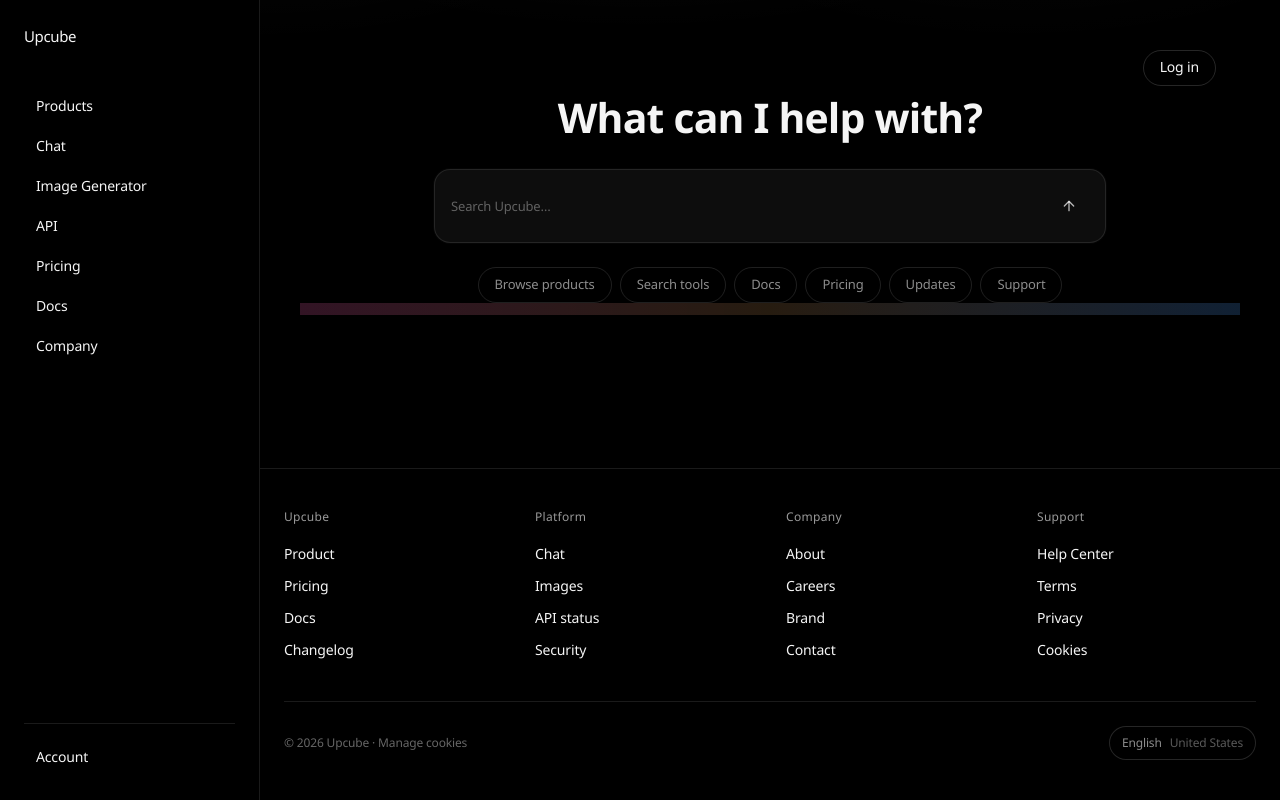
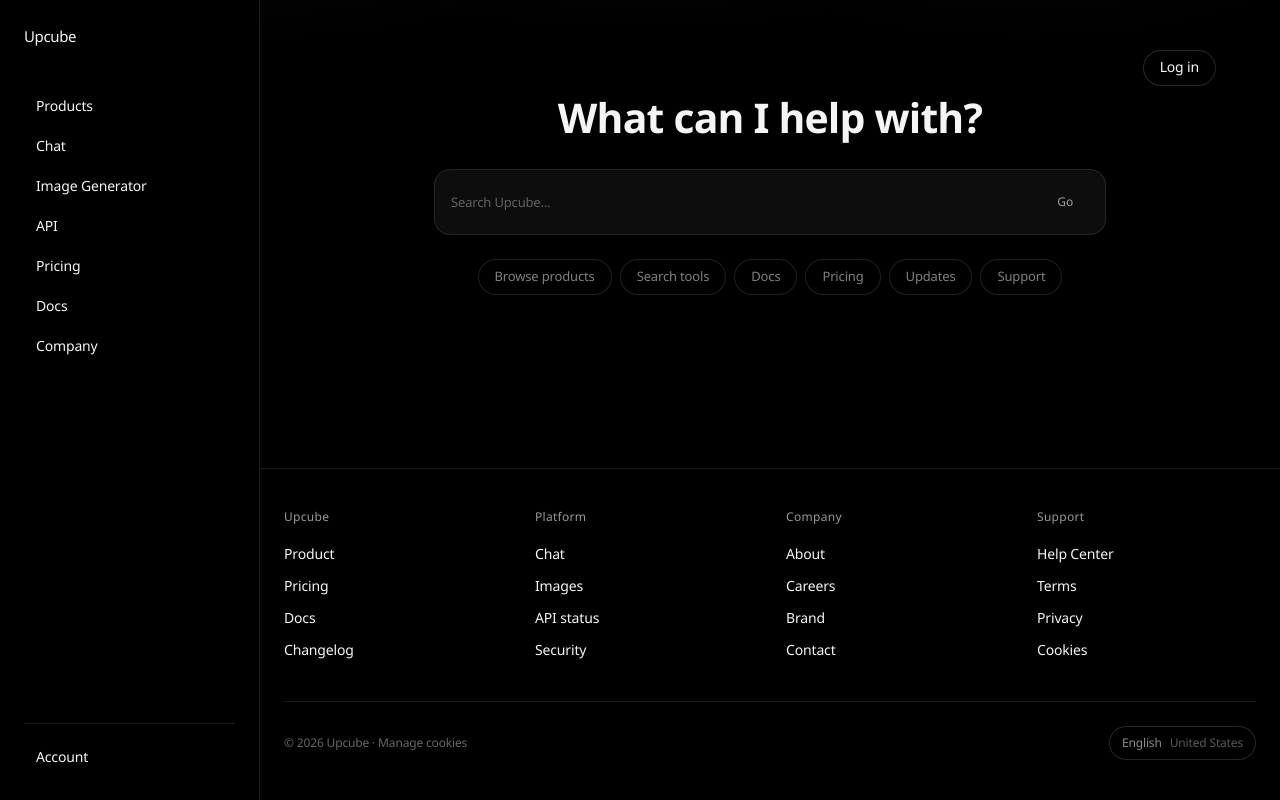
Before and after one commit to shadabchow-ui/upcube-frontend, a Next.js app: page / in a window 1280 px wide. Built offline with nearby package versions, Linux system fonts and the light colour scheme.

Commit message:
Update page.tsx

```diff
--- a/app/page.tsx
+++ b/app/page.tsx
@@ -1,8 +1,14 @@
-import Link from 'next/link'
-import { Button } from '@/components/ui/button'
-import { ArrowUp } from 'lucide-react'
+import Link from "next/link"
+import { Button } from "@/components/ui/button"
 
-const chips = ['Browse products', 'Search tools', 'Docs', 'Pricing', 'Updates', 'Support']
+const chips = [
+  "Browse products",
+  "Search tools",
+  "Docs",
+  "Pricing",
+  "Updates",
+  "Support",
+]
 
 export default function Home() {
   return (
@@ -11,7 +17,7 @@ export default function Home() {
       <div className="flex h-14 items-center justify-end px-6">
         <Button
           variant="outline"
-          className="h-9 rounded-full border-white/15 bg-white/0 px-4 text-sm text-white/80 hover:bg-white/5 hover:text-white"
+          className="h-9 rounded-full border-white/15 bg-black px-4 text-sm text-white/70 hover:bg-white/5 hover:text-white"
           asChild
         >
           <Link href="/login">Log in</Link>
@@ -21,26 +27,25 @@ export default function Home() {
       {/* Center */}
       <div className="flex flex-1 items-center justify-center px-6">
         <div className="w-full max-w-2xl">
-          <h1 className="text-center text-[30px] font-semibold tracking-tight text-white md:text-[36px]">
+          <h1 className="text-center text-[30px] font-medium tracking-tight text-white/90 md:text-[36px]">
             What can I help with?
           </h1>
 
           {/* Prompt box */}
           <div className="mt-7">
-            <div className="flex items-center gap-3 rounded-2xl border border-white/10 bg-white/5 px-4 py-4 shadow-[0_0_0_1px_rgba(255,255,255,0.02)]">
+            <div className="flex items-center gap-3 rounded-2xl border border-white/10 bg-white/5 px-4 py-4">
               <input
                 className="h-6 flex-1 bg-transparent text-[13px] text-white/85 outline-none placeholder:text-white/35"
                 placeholder="Search Upcube…"
                 aria-label="Search Upcube"
               />
               <Button
-                size="icon"
+                size="sm"
                 variant="ghost"
-                className="h-10 w-10 rounded-full text-white/70 hover:bg-white/8 hover:text-white"
-                aria-label="Send"
+                className="rounded-full px-4 text-xs text-white/60 hover:bg-white/5 hover:text-white"
                 type="button"
               >
-                <ArrowUp className="h-4 w-4" />
+                Go
               </Button>
             </div>
           </div>
@@ -51,7 +56,7 @@ export default function Home() {
               <Button
                 key={c}
                 variant="outline"
-                className="h-9 rounded-full border-white/12 bg-white/0 px-4 text-[13px] text-white/55 hover:bg-white/5 hover:text-white"
+                className="h-9 rounded-full border-white/12 bg-black px-4 text-[13px] text-white/50 hover:bg-white/5 hover:text-white"
                 type="button"
               >
                 {c}
@@ -60,9 +65,6 @@ export default function Home() {
           </div>
         </div>
       </div>
-
-      {/* Bottom gradient bar */}
-      <div className="h-3 w-full bg-gradient-to-r from-pink-400/20 via-orange-300/15 to-blue-400/20" />
     </main>
   )
 }
```
